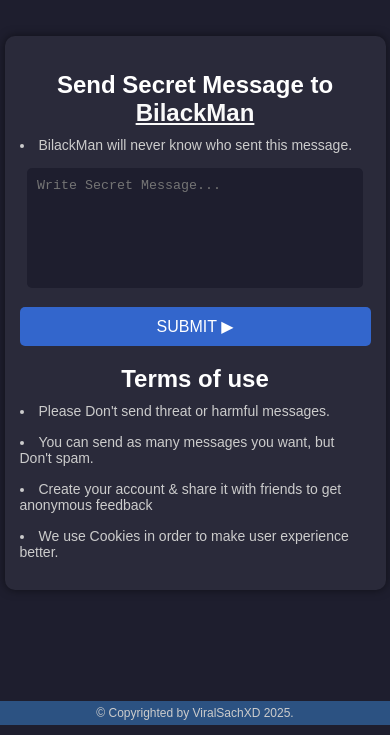
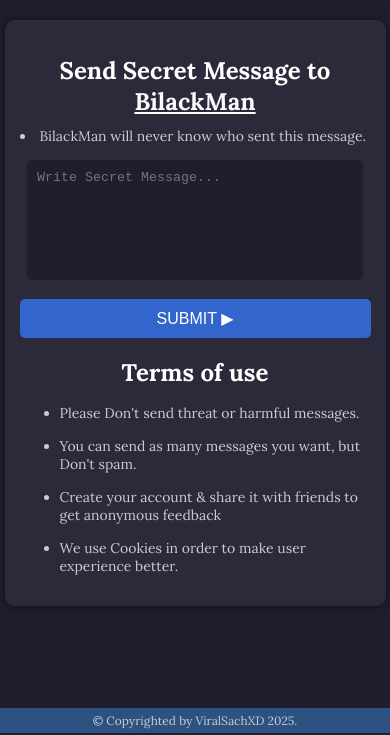
Before and after one commit to secret-viralsachxd/secret.viralsachxd, a plain HTML site: page index.html in a window 390 px wide. Shown: the part 109-844 px from the top of the page. Drawn offline with Linux system fonts and the light colour scheme; no server answers.

Commit message:
Update index.html

```diff
--- a/index.html
+++ b/index.html
@@ -3,10 +3,13 @@
 <head>
     <meta charset="UTF-8">
     <meta name="viewport" content="width=device-width, initial-scale=1.0">
+    <link rel="preconnect" href="https://fonts.googleapis.com">
+<link rel="preconnect" href="https://fonts.gstatic.com" crossorigin>
+<link href="https://fonts.googleapis.com/css2?family=Lora:ital,wght@0,400..700;1,400..700&display=swap" rel="stylesheet">
     <title>Secret Message</title>
     <style>
         body {
-            font-family: Arial, sans-serif;
+            font-family: "Lora", serif;
             background-color: #1e1e2e;
             color: #fff;
             display: flex;
@@ -77,6 +80,19 @@
             .container {
                 padding: 15px;
             }
+
+            .footer {
+            position: absolute;
+            bottom:2px;
+            margin-top: 20px;
+            font-size: 12px;
+            color: #ccc;
+            text-align: center;
+            background-color: #2c5282;
+            width: 100%;
+            padding-top: 5px;
+            padding-bottom: 5px;
+        }
         }
 
         .loader {
@@ -124,10 +140,12 @@
         <button type="submit" class="btn">SUBMIT ▶</button>
     </form>
         <h2>Terms of use</h2>
+        <ul>
         <li class="note">Please Don't send threat or harmful messages.</li>
         <li class="note">You can send as many messages you want, but Don't spam.</li>
         <li class="note">Create your account & share it with friends to get anonymous feedback</li>
         <li class="note">We use Cookies in order to make user experience better.</li>
+    </ul>
     </div>
 
     <div class="footer">
```
